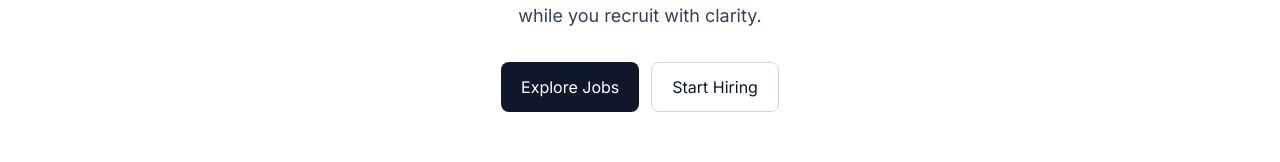
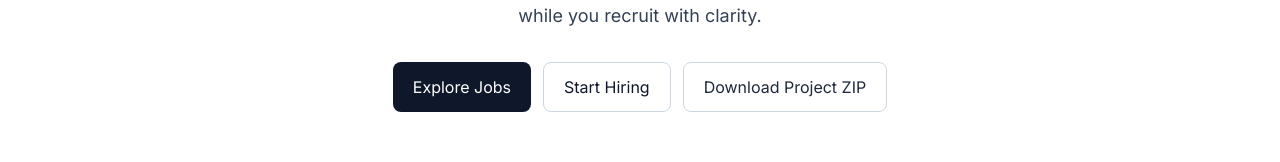
Before and after one commit to not11just12for13fun14/frontend-repo_qcadkn64_g2n0vq, a React (Vite) app: page / in a window 1280 px wide. Shown: the part 524-686 px from the top of the page. Built offline with nearby package versions, Linux system fonts and the light colour scheme; no server answers; a web font is replaced by a local one.

Commit message:
Update project prj_qcadkn64 - 2025-11-09T05:23:51.491Z

```diff
--- a/src/components/Hero.jsx
+++ b/src/components/Hero.jsx
@@ -2,6 +2,9 @@ import { motion } from "framer-motion";
 import Spline from "@splinetool/react-spline";
 
 export default function Hero() {
+  const backendUrl = import.meta.env.VITE_BACKEND_URL;
+  const downloadHref = backendUrl ? `${backendUrl}/download/project-zip` : undefined;
+
   return (
     <section className="relative overflow-hidden">
       <div className="relative h-[560px] sm:h-[680px] md:h-[760px]">
@@ -49,6 +52,16 @@ export default function Hero() {
             >
               <button className="px-5 py-3 rounded-lg bg-slate-900 text-white hover:bg-slate-800">Explore Jobs</button>
               <button className="px-5 py-3 rounded-lg border border-slate-300 bg-white/80 backdrop-blur hover:bg-white">Start Hiring</button>
+              {downloadHref && (
+                <a
+                  href={downloadHref}
+                  target="_blank"
+                  rel="noopener noreferrer"
+                  className="px-5 py-3 rounded-lg border border-slate-300 bg-white/80 backdrop-blur hover:bg-white text-slate-800"
+                >
+                  Download Project ZIP
+                </a>
+              )}
             </motion.div>
           </motion.div>
         </div>
```
Also changed, not shown: 1 other file (tests, documents, lock files or other folders).
